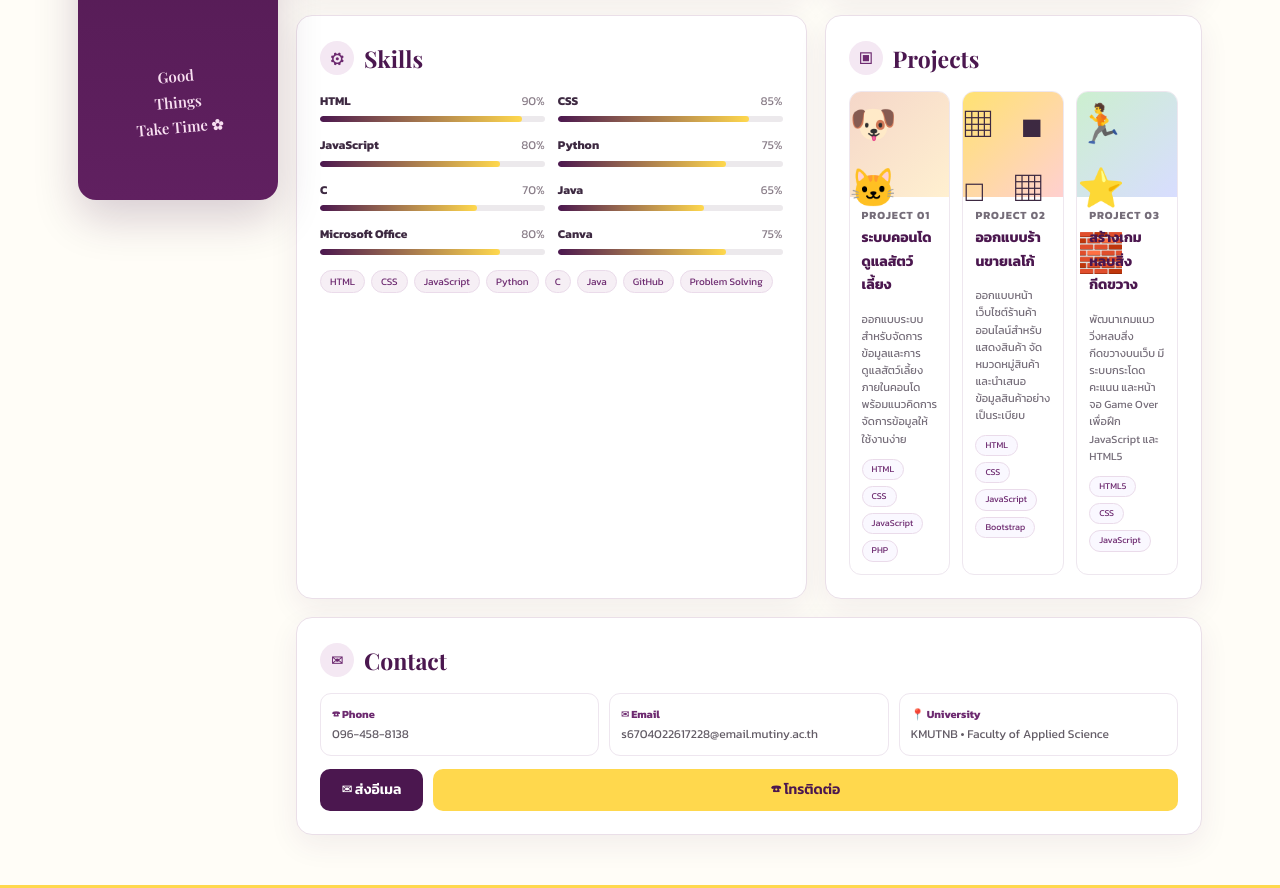
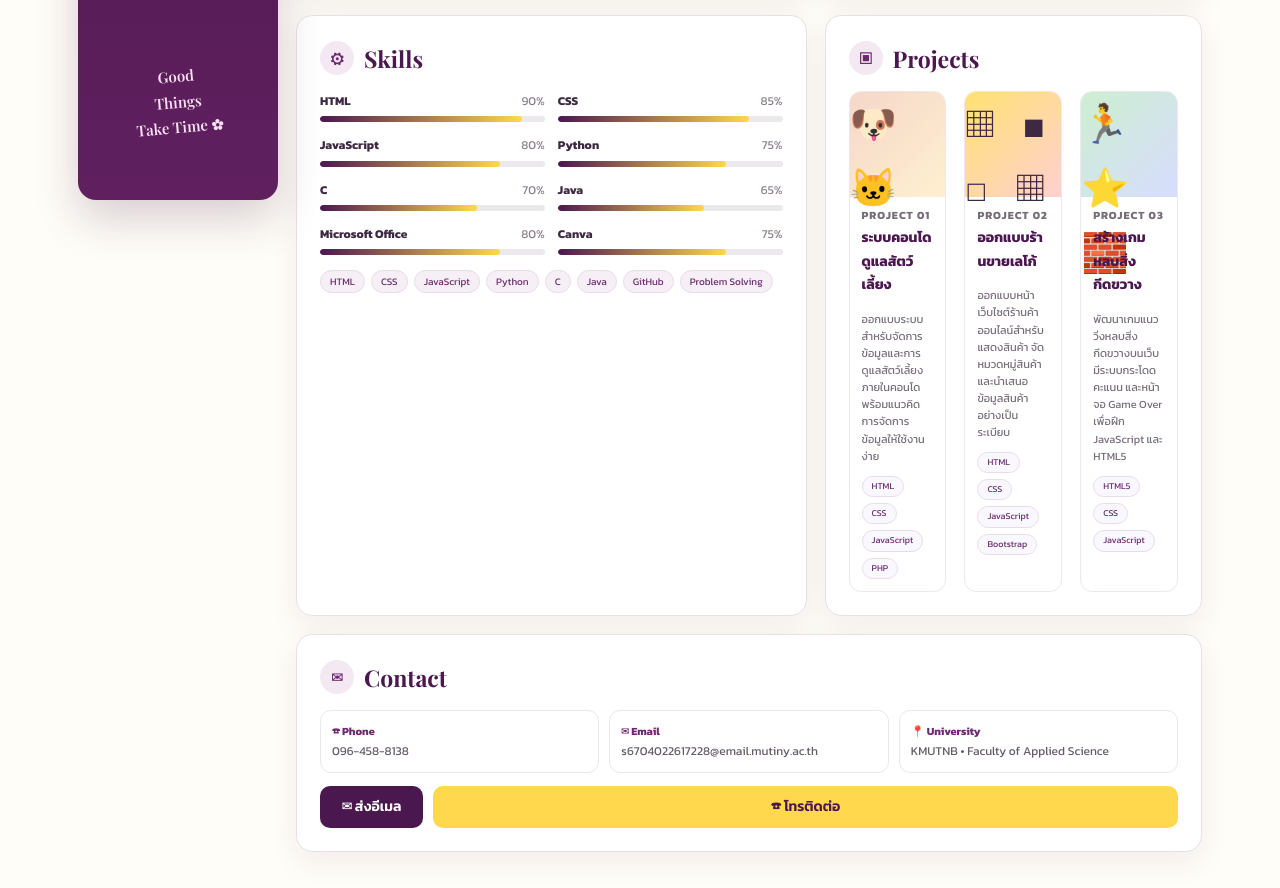
Before and after one commit to krataiyanisa-droid/resume, a plain HTML site: page index.html in a window 1280 px wide. Shown: the part 1145-2033 px from the top of the page. Drawn offline with nearby package versions, Linux system fonts and the light colour scheme.

Commit message:
Fix projects layout

```diff
--- a/style.css
+++ b/style.css
@@ -24,7 +24,7 @@ a{text-decoration:none;color:inherit}
 .academic-card{grid-column:2;grid-row:1 / span 2}.academic-card table{font-size:12px}.academic-card th,.academic-card td{padding:9px 8px;border-bottom:1px solid #eee4b9}.academic-card th{background:#fff9df;text-align:left}.academic-card tr:last-child td{border:0}
 .education-item{display:flex;gap:12px;padding:12px;border-radius:12px;background:#fff9e8;margin-bottom:10px}.education-item.current{background:#f8eef8}.edu-icon{width:40px;height:40px;border-radius:10px;background:var(--yellow);display:grid;place-items:center;flex:none}.education-item h3{font-size:15px;margin:0;color:var(--purple)}.education-item p{font-size:12px;color:var(--muted);margin:1px 0}
 .skills-grid{display:grid;grid-template-columns:1fr 1fr;gap:13px}.skill-top{display:flex;justify-content:space-between;font-size:12px}.skill-top span{color:#8a7e89}.bar{height:6px;background:#ece9ec;border-radius:20px;margin-top:5px;overflow:hidden}.bar i{display:block;height:100%;background:linear-gradient(90deg,var(--purple),var(--yellow));border-radius:20px}.tags{display:flex;flex-wrap:wrap;gap:6px;margin-top:15px}.tags span{background:#f6eff5;border:1px solid #eadbea;color:var(--purple2);border-radius:20px;padding:2px 9px;font-size:10px}
-.projects{display:grid;grid-template-columns:repeat(3,1fr);gap:12px}.project{border:1px solid #eee7ef;border-radius:12px;overflow:hidden;padding-bottom:12px}.project-art{height:105px;display:grid;place-items:center;font-size:38px;letter-spacing:10px}.pet{background:linear-gradient(135deg,#f5d7c9,#fff0d0)}.lego{background:linear-gradient(135deg,#ffe272,#ffd0d0)}.game{background:linear-gradient(135deg,#ccefcf,#d8ddff)}.project>*:not(.project-art){margin-left:12px;margin-right:12px}.project-label{font-size:9px;color:var(--purple2);font-weight:700;letter-spacing:1px;margin-top:10px;margin-bottom:2px}.project h3{font-size:14px;margin-top:2px;color:var(--purple)}.project p{font-size:11px;color:var(--muted);line-height:1.55}.project .tags{margin-top:8px}.project .tags span{background:#faf8ff;font-size:9px}
+.projects{grid-column:1 / -1}.projects{display:grid;grid-template-columns:repeat(3,minmax(0,1fr));gap:18px}.project{border:1px solid #eee7ef;border-radius:12px;overflow:hidden;padding-bottom:12px}.project-art{height:105px;display:grid;place-items:center;font-size:38px;letter-spacing:10px}.pet{background:linear-gradient(135deg,#f5d7c9,#fff0d0)}.lego{background:linear-gradient(135deg,#ffe272,#ffd0d0)}.game{background:linear-gradient(135deg,#ccefcf,#d8ddff)}.project>*:not(.project-art){margin-left:12px;margin-right:12px}.project-label{font-size:9px;color:var(--purple2);font-weight:700;letter-spacing:1px;margin-top:10px;margin-bottom:2px}.project h3{font-size:14px;margin-top:2px;color:var(--purple)}.project p{font-size:11px;color:var(--muted);line-height:1.55}.project .tags{margin-top:8px}.project .tags span{background:#faf8ff;font-size:9px}
 .contact-card{grid-column:1 / -1}.contact-grid{display:grid;grid-template-columns:1fr 1fr 1fr;gap:10px}.contact-grid>div,.contact-grid>a{border:1px solid #eee6ef;border-radius:11px;padding:11px;background:#fff}.contact-grid b{display:block;color:var(--purple2);font-size:11px}.contact-grid span{display:block;color:#635c66;font-size:12px;word-break:break-word}.contact-buttons{display:flex;gap:10px;margin-top:13px}.wide{flex:1;text-align:center}
 
 footer{background:var(--purple);color:#eadbea;text-align:center;padding:17px;font-size:11px;border-top:5px solid var(--yellow)}footer strong{color:var(--yellow);font-size:20px}footer p{margin:2px 0}
```
